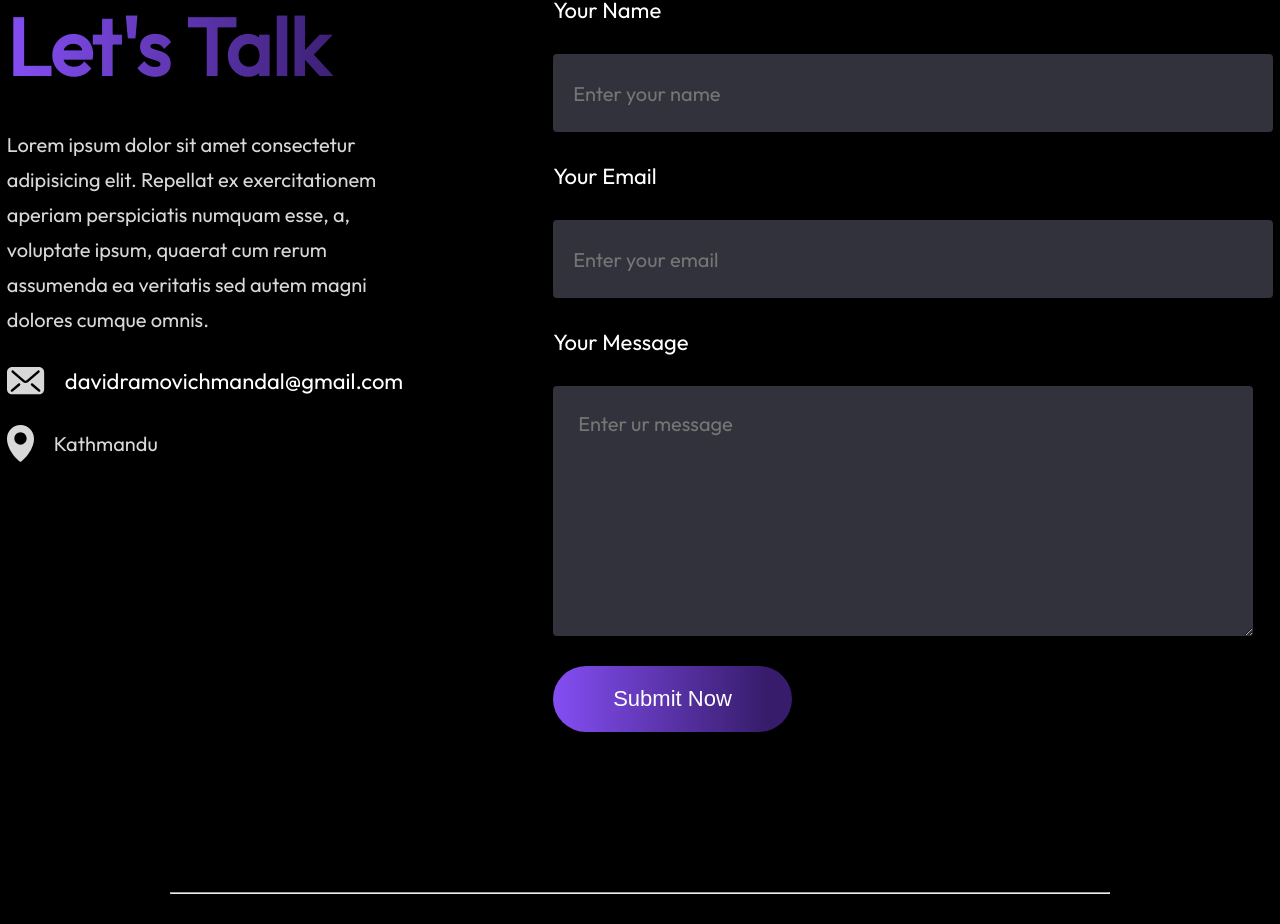
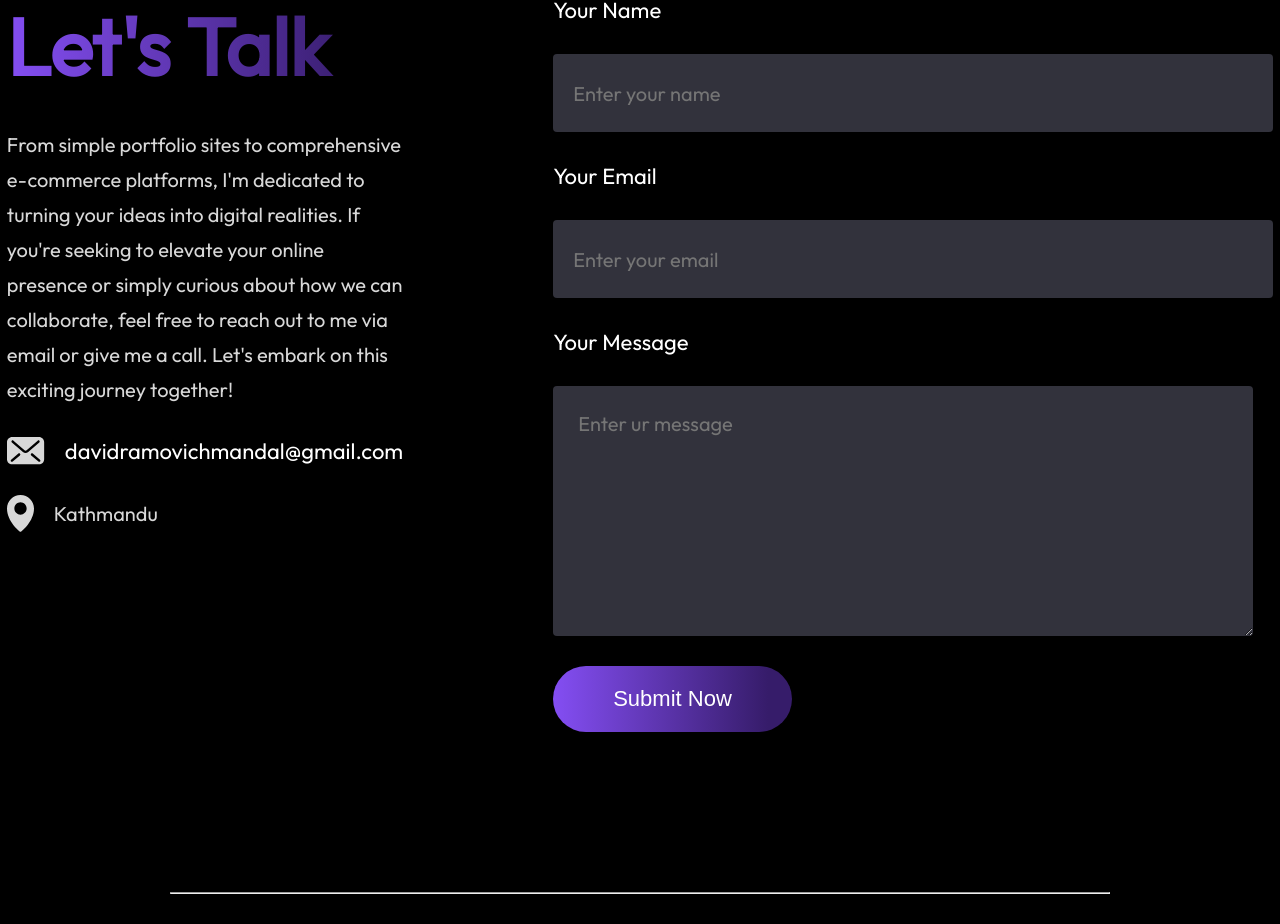
Before and after one commit to itsdavidmandal/website, a React (Vite) app: page / in a window 1280 px wide. Shown: the part 5500-6424 px from the top of the page. Built offline with nearby package versions, Linux system fonts and the light colour scheme.

Commit message:
forgot the changes

```diff
--- a/src/Components/Contact/Contact.jsx
+++ b/src/Components/Contact/Contact.jsx
@@ -42,10 +42,14 @@ const Contact = () => {
         <div className="contact-left">
           <h1>Let's Talk</h1>
           <p>
-            Lorem ipsum dolor sit amet consectetur adipisicing elit. Repellat ex
-            exercitationem aperiam perspiciatis numquam esse, a, voluptate
-            ipsum, quaerat cum rerum assumenda ea veritatis sed autem magni
-            dolores cumque omnis.
+            <p>
+              From simple portfolio sites to comprehensive e-commerce platforms,
+              I'm dedicated to turning your ideas into digital realities. If
+              you're seeking to elevate your online presence or simply curious
+              about how we can collaborate, feel free to reach out to me via
+              email or give me a call. Let's embark on this exciting journey
+              together!
+            </p>
           </p>
           <div className="contact-details">
             <div className="contact-detail">
@@ -57,8 +61,6 @@ const Contact = () => {
                 davidramovichmandal@gmail.com
               </a>
             </div>
-
-
 
             <div className="contact-detail">
               <img src={locationicon} alt="" /> <p>Kathmandu</p>
```
